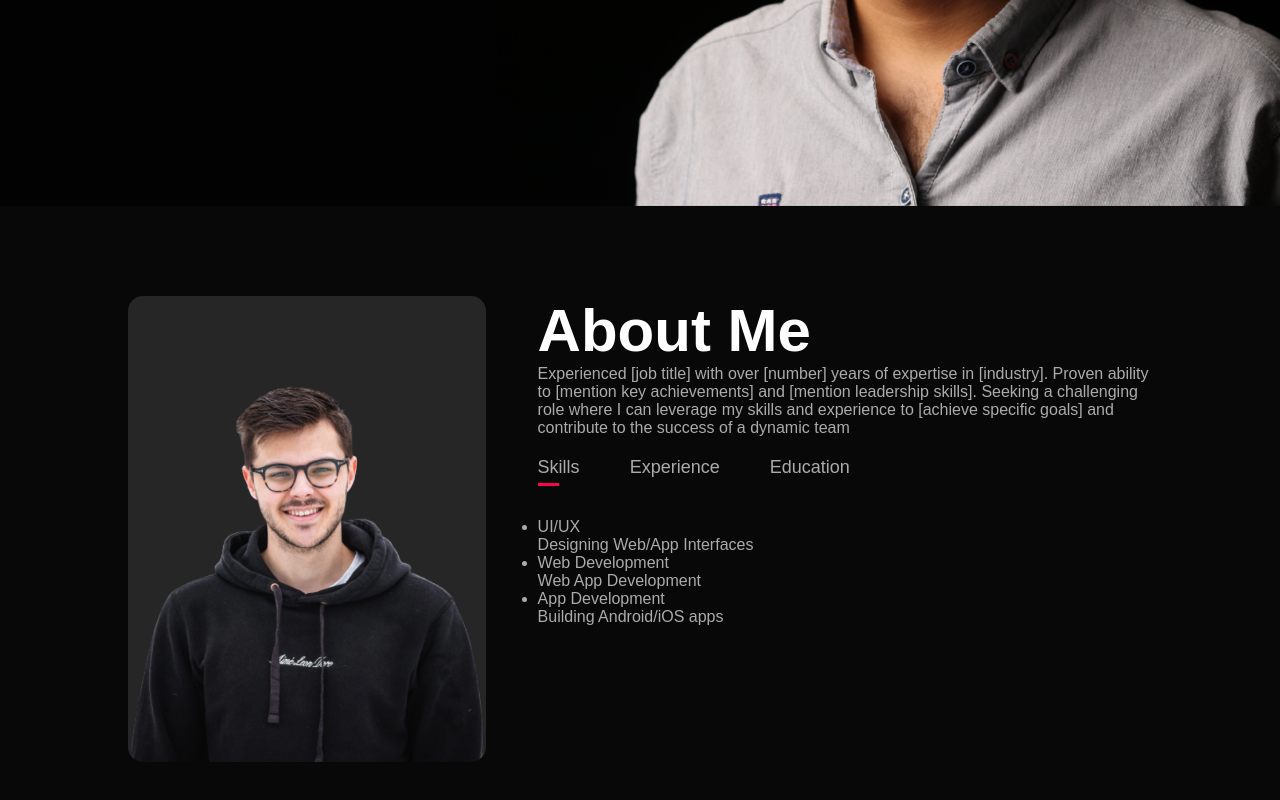
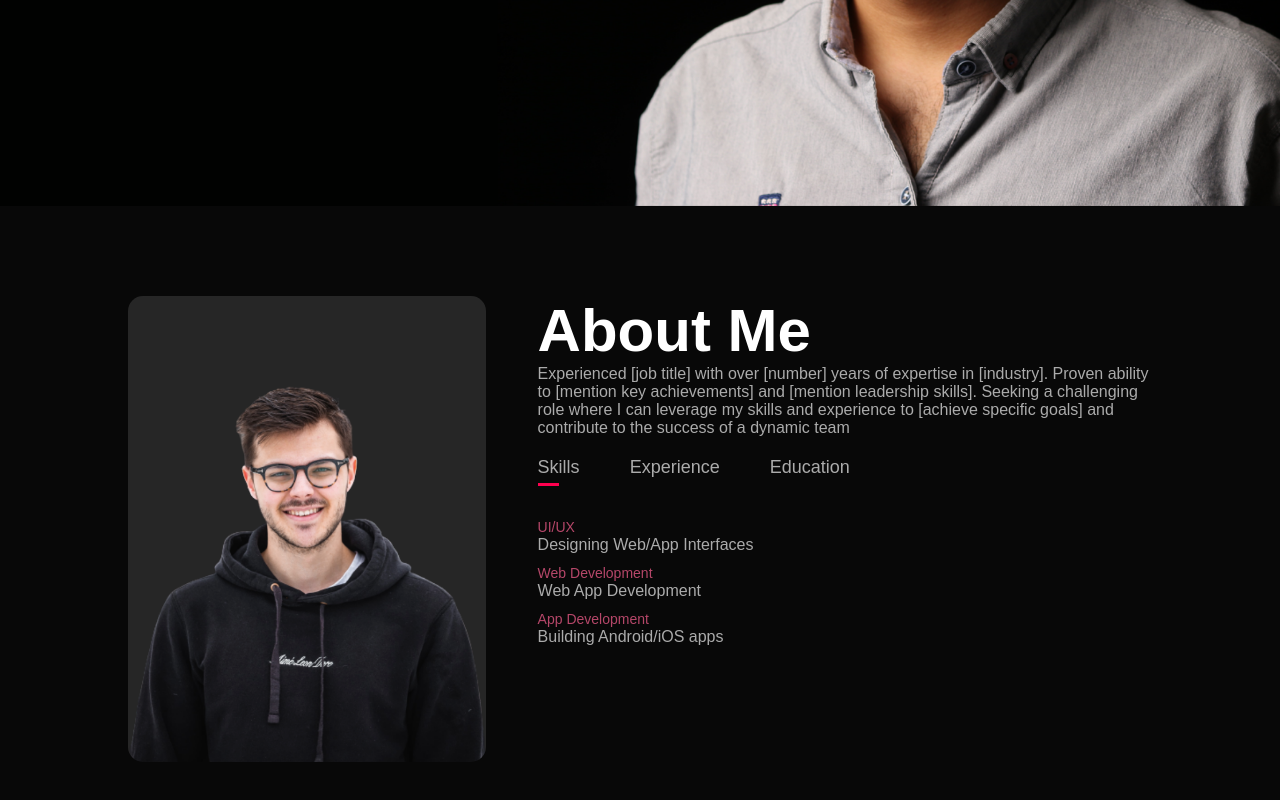
Before and after one commit to AhtnamasAyirpuna/portfolio-project, a website: page index.html in a window 1280 px wide. Shown: the part 594-1394 px from the top of the page. Drawn offline with Linux system fonts and the light colour scheme.

Commit message:
Add tab content

```diff
--- a/style.css
+++ b/style.css
@@ -131,5 +131,14 @@ nav ul li a:hover::after{
 
 .tab-links.active-link::after{
   width: 50%;
+}
 
+.tab-contents ul li{
+  list-style: none;
+  margin: 10px 0;
 }
+
+.tab-contents ul li span{
+  color: #b54769;
+  font-size: 14px;
+}
```
